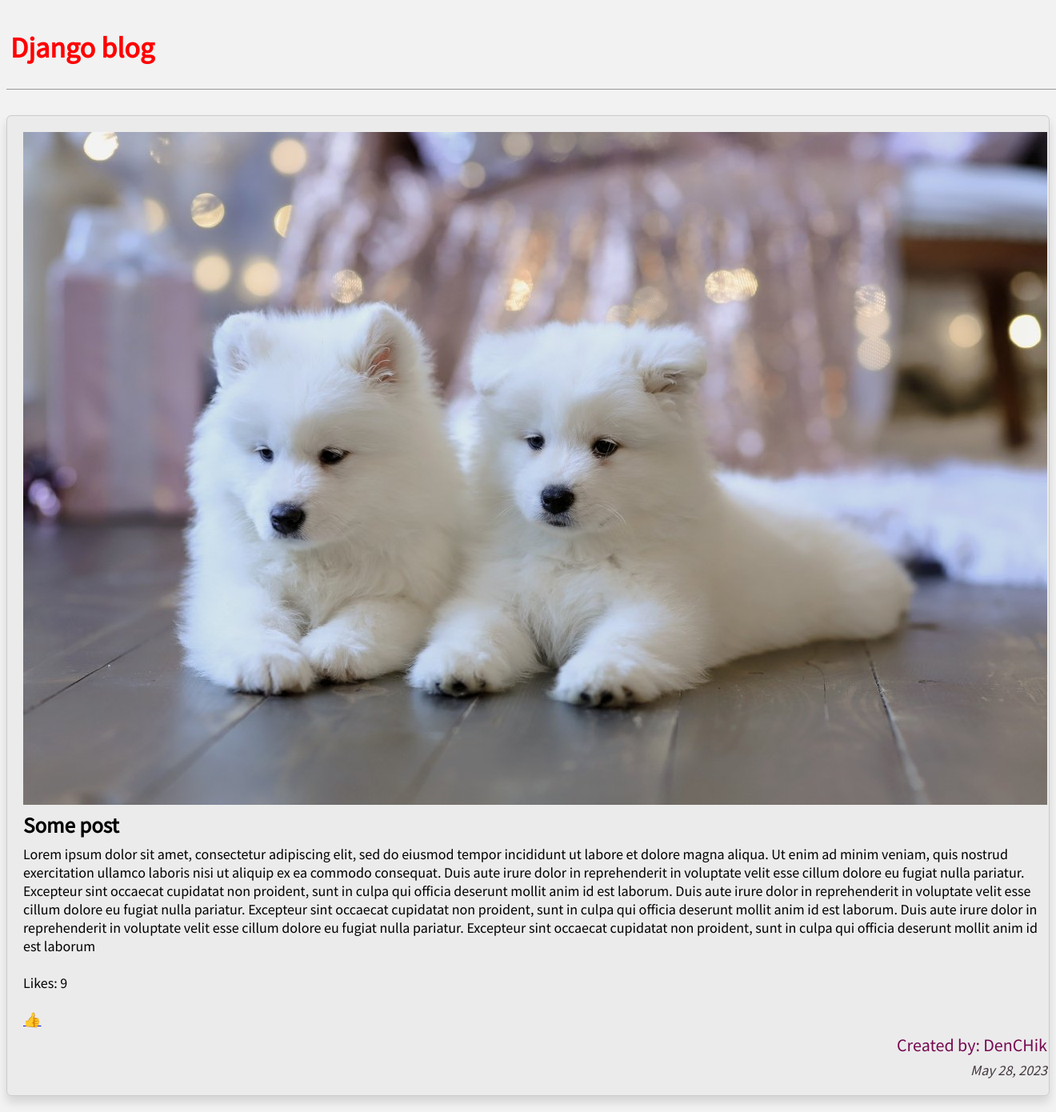
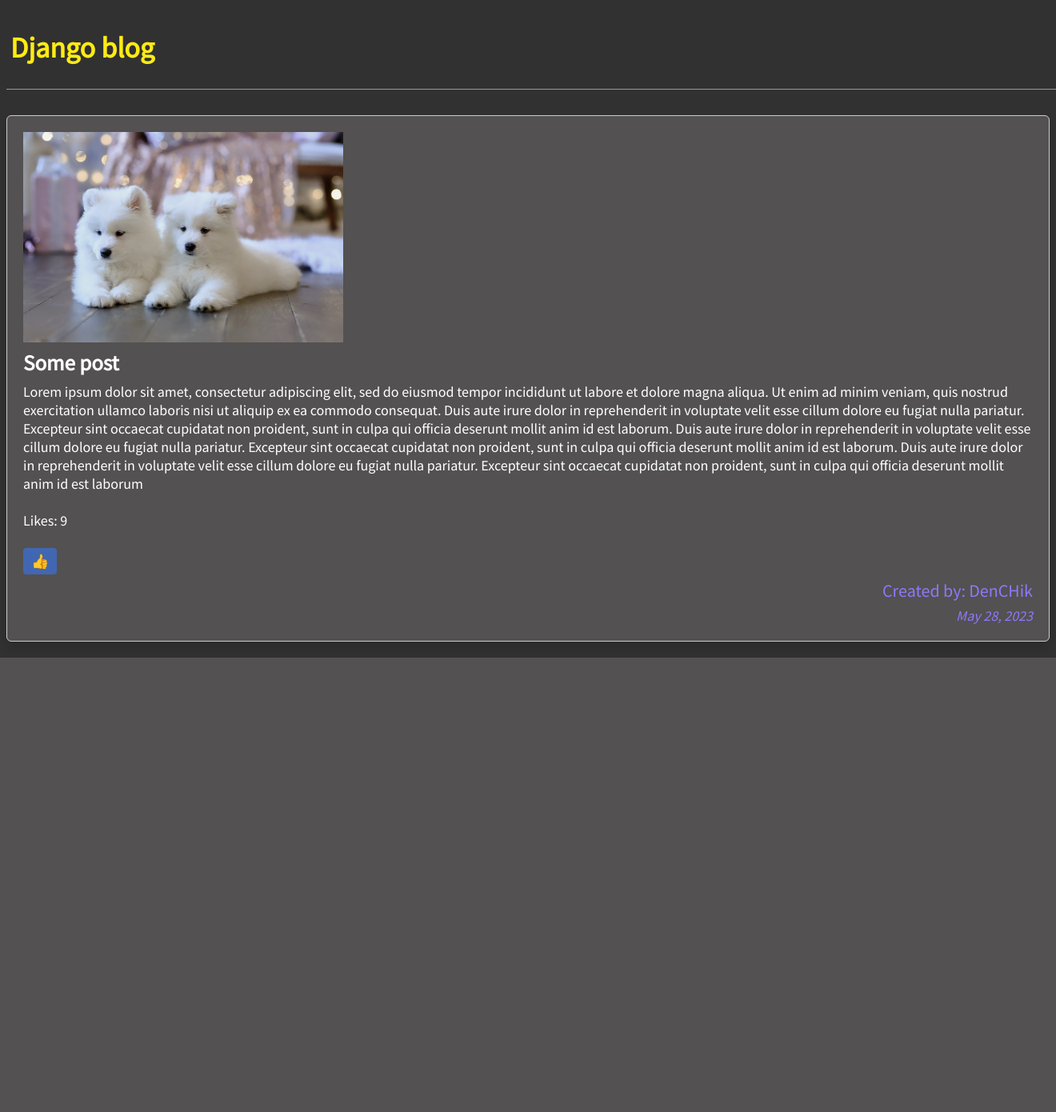
Before and after one commit to 1KitCat1/BlogDjango, a Django app: page /post/1/ in a window 1320 px wide. Shown: the whole page at 80% size. After the commit the page ends 822 px from the top, so only its background shows below. Run offline with Django 4.2, Linux system fonts and the light colour scheme; data comes from the database, SQL or seed files in the repository.

Commit message:
Setup styles

```diff
--- a/MyDjangoBlog/static/css/base.css
+++ b/MyDjangoBlog/static/css/base.css
@@ -2,7 +2,7 @@
 body {
   font-family: 'Source Sans Pro', sans-serif;
   font-size: 18px;
-  background-color: #f2f2f2;
+  background-color: #313131;
 }
 
 header {
@@ -16,12 +16,12 @@
 }
 
 header h1 a {
-  color: red;
+  color: rgb(255, 235, 20);
   text-decoration: none;
 }
 
 header h1 a:hover {
-  color: crimson;
+  color: rgb(220, 200, 20);
 }
 
 /* .nav-left {
@@ -41,7 +41,8 @@
 .boxed {
   /* width: calc(40% - 25px); */
   margin-bottom: 20px;
-  background-color: #ebebeb;
+  background-color: #535151;
+  color: white;
   border: 1px solid #ccc;
   padding: 20px;
   border-radius: 6px;
@@ -64,7 +65,7 @@
 
 .post-entry h2 a,
 .post-entry h2 a:visited {
-  color: blue;
+  color: rgb(80, 80, 255);
   text-decoration: none;
 }
 
@@ -79,7 +80,7 @@
 
 .post-date {
   font-size: 18px;
-  color: #42363e;
+  color: #8d79fb;
   font-style: italic;
   text-align: right;
   padding-top: 6px;
@@ -87,7 +88,7 @@
 
 .post-author {
   font-size: 22px;
-  color: #750951;
+  color: #8d79fb;
   text-align: right;
   padding-top: 6px;
 }
@@ -101,3 +102,22 @@
   grid-template-columns: repeat(auto-fit, 45%);
   grid-gap: 20px;
 }
+
+.image img {
+  max-width: 400px;
+  max-width: 400px;
+}
+
+.likes a {
+  display: inline-block;
+  padding: 5px 10px;
+  background-color: #4267B2;
+  color: white;
+  font-weight: bold;
+  text-decoration: none;
+  border-radius: 4px;
+}
+
+.likes a :hover {
+  background-color: #395693;
+}
```
